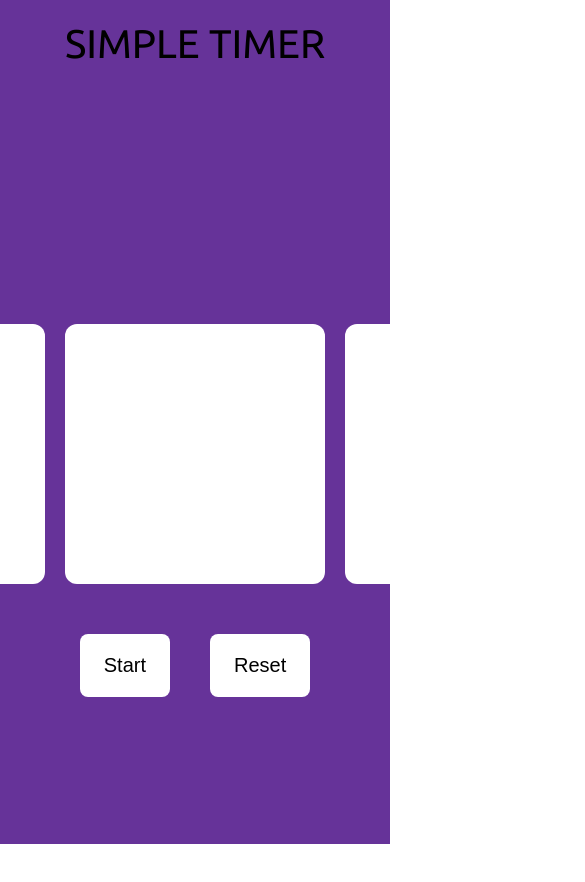
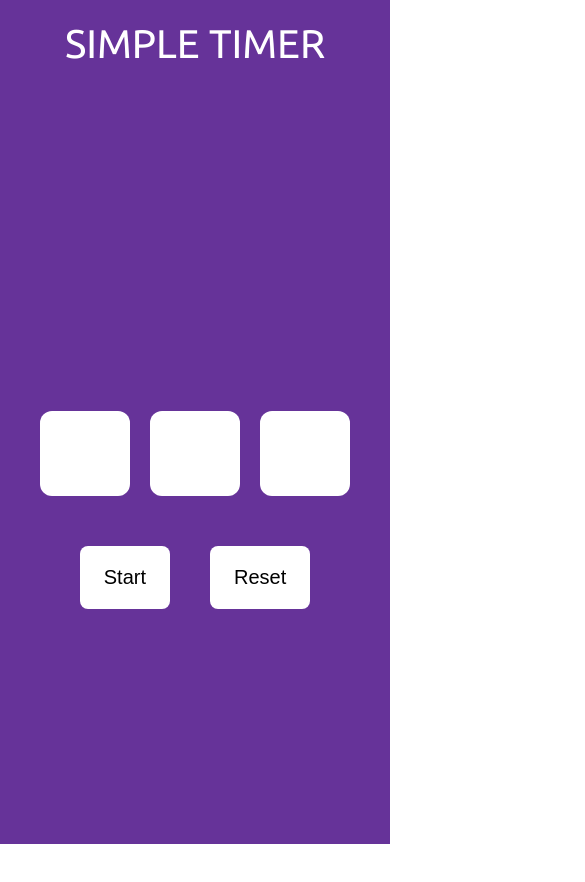
Before and after one commit to Airat-vagapov/timer-react, a React (Vite) app: page / in a window 390 px wide. Shown: the top 882 px of the page, 585 px wide, since content can reach past the window. Built offline with nearby package versions, Linux system fonts and the light colour scheme.

Commit message:
light adaptive

```diff
--- a/src/components/Header.module.css
+++ b/src/components/Header.module.css
@@ -8,4 +8,5 @@
     font-size: 40px;
     line-height: 48px;
     text-transform: uppercase;
+    color: #fff;
 }
--- a/src/components/Timer.module.css
+++ b/src/components/Timer.module.css
@@ -5,8 +5,7 @@
     height: 100%;
     align-items: center;
     justify-content: center;
-    width: 70%;
-    margin: 0 auto;
+    width: 100%;
 }
 
 .timerBlock__inner {
@@ -52,3 +51,36 @@
     border-radius: 8px;
     cursor: pointer;
 }
+
+@media (max-width: 1199px) {
+    .timerBlock__inner {
+        gap: 20px;
+    }
+
+    .timerBlock__inner div {
+        /* width: 30%; */
+        display: flex;
+        align-items: center;
+        justify-content: center;
+    }
+
+    .timerBlock__inner input {
+        width: 100%;
+        max-width: 150px;
+        max-height: 150px;
+        height: 100%;
+        font-size: 120px;
+    }
+}
+
+@media (max-width: 767px) {
+    .timerBlock__inner input {
+        font-size: 60px;
+    }
+}
+
+@media (max-width: 767px) {
+    .timerBlock__inner input {
+        font-size: 40px;
+    }
+}
```
